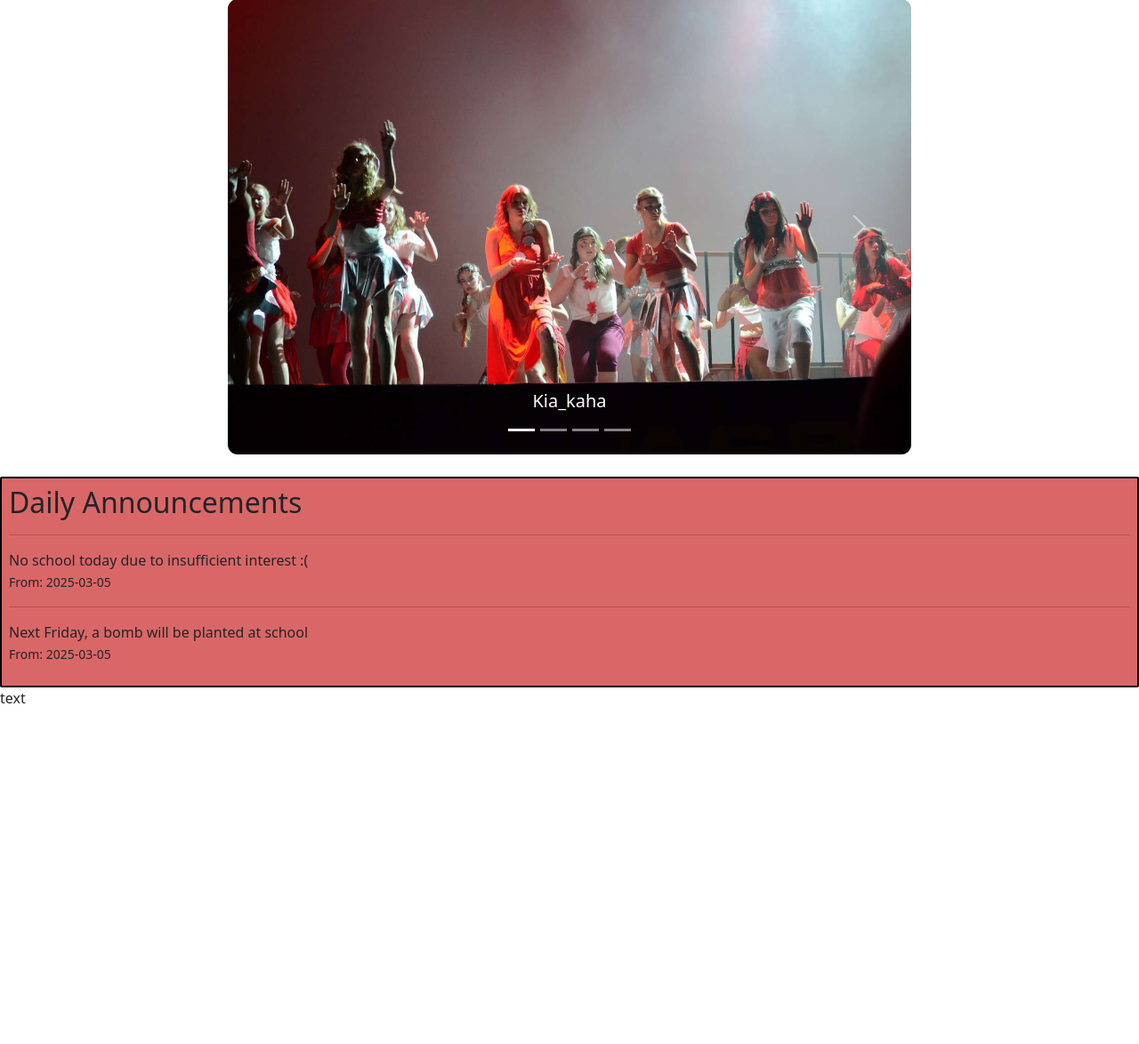
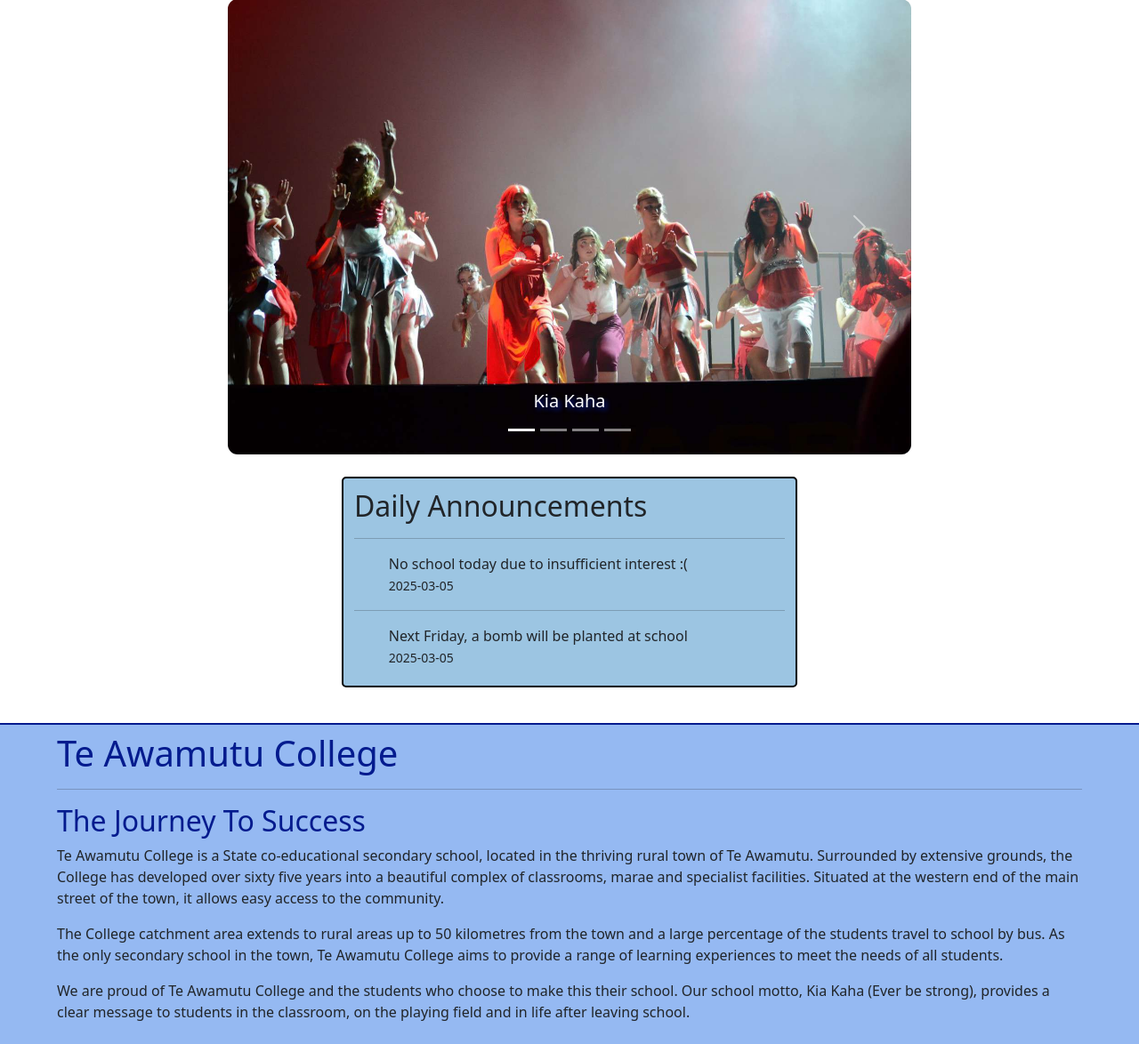
Before and after one commit to IncognitioUwU/project-6-schoolwebsite, a PHP site: page / in a window 1280 px wide. Shown: the part 109-1283 px from the top of the page at 89% size. Before the commit the page ends 900 px from the top, so only its background shows below. Run offline with PHP 8.4, Linux system fonts and the light colour scheme; data comes from the database, SQL or seed files in the repository; some libraries are stand-ins or nearby versions.

Commit message:
finished announcements,
also added text on index.php, adjusted some functions and more adjustments to the SCSS

```diff
--- a/css/styles.css
+++ b/css/styles.css
@@ -1,12 +1,27 @@
+.carousel-caption {
+  text-shadow: 3px 3px 5px #041b8e;
+}
+
 .announcementbox {
-  background-color: rgba(215, 89, 89, 0.914);
-  padding: 8px;
-  border-radius: 2px;
+  background-color: rgb(156, 197, 226);
+  padding: 12px;
+  border-radius: 5px;
   border: 2px solid black;
+  width: 50%;
+  min-width: 100px;
+  margin: 20px auto 40px;
+}
+@media screen and (min-width: 600px) {
+  .announcementbox {
+    width: 40%;
+  }
+}
+.announcementbox p {
+  margin: 8px 8%;
 }
 
 nav {
-  background-color: #0e2496;
+  background-color: #041b8e;
 }
 nav #navbar-logo {
   margin-left: 30%;
@@ -21,8 +36,16 @@ nav .nav-link:hover {
   color: #bbb;
 }
 
-body {
-  background-color: #fff;
+#textsection {
+  border-top: 2px solid #041b8e;
+  background-color: #95b9f2;
+  padding: 8px 5%;
+}
+#textsection h1 {
+  color: #041b8e;
+}
+#textsection h2 {
+  color: #041b8e;
 }
 
 #homepagecarousel {
--- a/functions/constructbones.php
+++ b/functions/constructbones.php
@@ -8,12 +8,14 @@ function constructBones(): void{
         if (function_exists('createHead')) {
             createHead();
         } else {
-            echo "<p>Error: Head function not found.</p>";
+            echo "<p>Error: Bad news, no HTML head function not found.</p>";
         }
         echo"<body>";
         if (function_exists('createNavbar')) {
             createNavbar();
         } else {
-            echo "<p>Error: Navbar function not found.</p>";
+            echo '<div class="announcementbox"><h2>Daily Announcements</h2>
+
+            ';//create static verson of the announcement box in case it can't be found
         }
 }
--- a/functions/createannouncementbox.php
+++ b/functions/createannouncementbox.php
@@ -3,7 +3,7 @@ include_once("sql/connecttodatabase.php");
 
 function getAnnouncementsFromDB(): mysqli_result {
     $connect = connect();
-    $sql = "SELECT announcement, DATE(display_from_date) AS display_from_date, DATE(display_to_date) AS display_to_date, display_order, active FROM announcements LIMIT 0,30";
+    $sql = "SELECT announcement, DATE(display_from_date) AS display_from_date, DATE(display_to_date) AS display_to_date, display_order, active FROM announcements ORDER BY display_from_date ASC, display_order ASC LIMIT 0,30";
     $result = $connect->query($sql);
     $connect->close();
     return $result;
@@ -14,8 +14,7 @@ function displayAnnouncements($announcements): void {
     $found = false;
     while ($row = $announcements->fetch_assoc()) {
         if ($today >= $row['display_from_date'] && $today <= $row['display_to_date'] && $row['active'] == 1) {
-            echo "<hr><p>{$row['announcement']}<br>";
-            echo "<small>From: {$row['display_from_date']}</small></p>";
+            echo "<hr><p>{$row['announcement']}<br><small>{$row['display_from_date']}</small></p>";
             $found = true;
         }
     }
@@ -28,7 +27,7 @@ function createAnnouncementBox(): void {
     echo '<div class="announcementbox"><h2>Daily Announcements</h2>';
     $announcements = getAnnouncementsFromDB();
     if ($announcements->num_rows < 1) {
-        echo "<hr><p>No Announcements for Today</p><br>";
+        echo "<hr><p>No Announcements for Today</p>";
     } else {
         displayAnnouncements($announcements);
     }
--- a/functions/createcarousel.php
+++ b/functions/createcarousel.php
@@ -6,7 +6,7 @@
         $carouselinners = array();
 
         foreach ($images as $slide => $image) {
-            $caption = str_replace(' ', '_', ucfirst(basename($image, ".jpg")));
+            $caption = str_replace('_', ' ', ucwords(basename($image, ".jpg"),"_"));
             $active = ($slide == 0) ? 'active' : '';
 
             $carouselbuttons[] = addButton($slide, $active, $carouselname);
--- a/index.php
+++ b/index.php
@@ -1,5 +1,5 @@
 <!DOCTYPE html>
-<html>
+<div>
     <?php
         require("functions/constructbones.php");
         include("functions/createcarousel.php");
@@ -11,15 +11,26 @@
         }
         if (function_exists('createCarousel')) {
             createCarousel("homepagecarousel", "assets/images/carousel");
-        } else {
-            echo "<p>The carousel couldn't make it today</p>";
         }
         if (function_exists("createAnnouncementBox")){
             createAnnouncementBox();
+        } else {
+            echo '<div class="announcementbox"><h2>Daily Announcements</h2><hr><p>No Announcements for Today</p></div>';//create static verson of the announcement box in case it can't be found
         }
-
     ?>
-    <p>text</p>
+    <div id='textsection'>
+        <h1>Te Awamutu College</h1><hr>
+            <h2>The Journey To Success</h2>
+                <p>
+                    Te Awamutu College is a State co-educational secondary school, located in the thriving rural town of Te Awamutu.
+                    Surrounded by extensive grounds, the College has developed over sixty five years into a beautiful complex of classrooms,
+                    marae and specialist facilities. Situated at the western end of the main street of the town, it allows easy access to the community.</p>
+                <p>
+                    The College catchment area extends to rural areas up to 50 kilometres from the town and a large percentage of the students travel to school by bus.
+                    As the only secondary school in the town, Te Awamutu College aims to provide a range of learning experiences to meet the needs of all students.</p>
+                <p>
+                    We are proud of Te Awamutu College and the students who choose to make this their school.
+                    Our school motto, Kia Kaha (Ever be strong), provides a clear message to students in the classroom, on the playing field and in life after leaving school.</p>
+        </div>
     </body>
-
 </html>
--- a/scss/styles.scss
+++ b/scss/styles.scss
@@ -1,15 +1,30 @@
-$darker-blue: #0e2496;
+$darker-blue: #041b8e;
+$lighter-blue: #95b9f2;
 $light: #fff;
 $light-hover: #bbb;
-$announcementbox: rgba(215, 89, 89, 0.914);
+$announcementbox: rgb(156, 197, 226);
 $logo-padding: 6px;
 $carousel-width: 60%;
 
-.announcementbox{
+.carousel-caption{
+    text-shadow: 3px 3px 5px $darker-blue;
+}
+
+.announcementbox {
     background-color: $announcementbox;
-    padding: 8px;
-    border-radius: 2px;
+    padding: 12px;
+    border-radius: 5px;
     border: 2px solid black;
+    width: 50%;  // Default: 50% for small screens
+    min-width: 100px;
+    margin: 20px auto 40px;
+    @media screen and (min-width: 600px) {
+        width: 40%; // When screen is 480px or more, change to 40%
+    }
+
+    p {
+        margin: 8px 8%;
+    }
 }
 
 nav{
@@ -28,13 +43,21 @@ nav{
     }
 }
 
-body{
-    background-color: $light;
+#textsection{
+    border-top: 2px solid $darker-blue;
+    background-color: $lighter-blue;
+    padding: 8px 5%;
+    h1{
+        color:$darker-blue;
+    }
+    h2{
+        color:$darker-blue;
+    }
 }
 
 #homepagecarousel{
     width: $carousel-width!important;
-    margin: 2% (100-$carousel-width)/2;
+    margin: 2% calc((100% - $carousel-width) / 2);
     img{
         border-radius:11px;
     }
```
Also changed, not shown: 1 other file.
